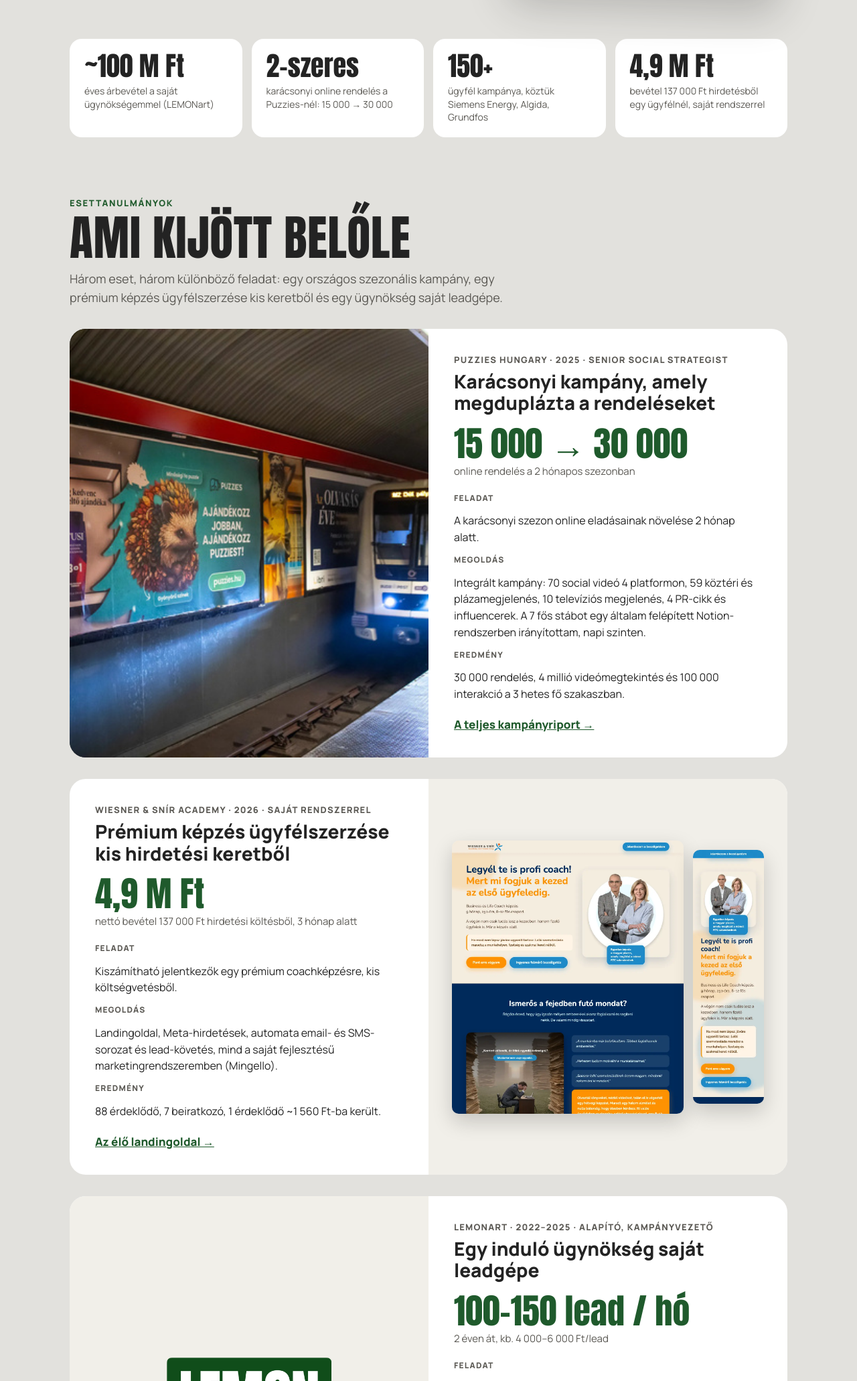
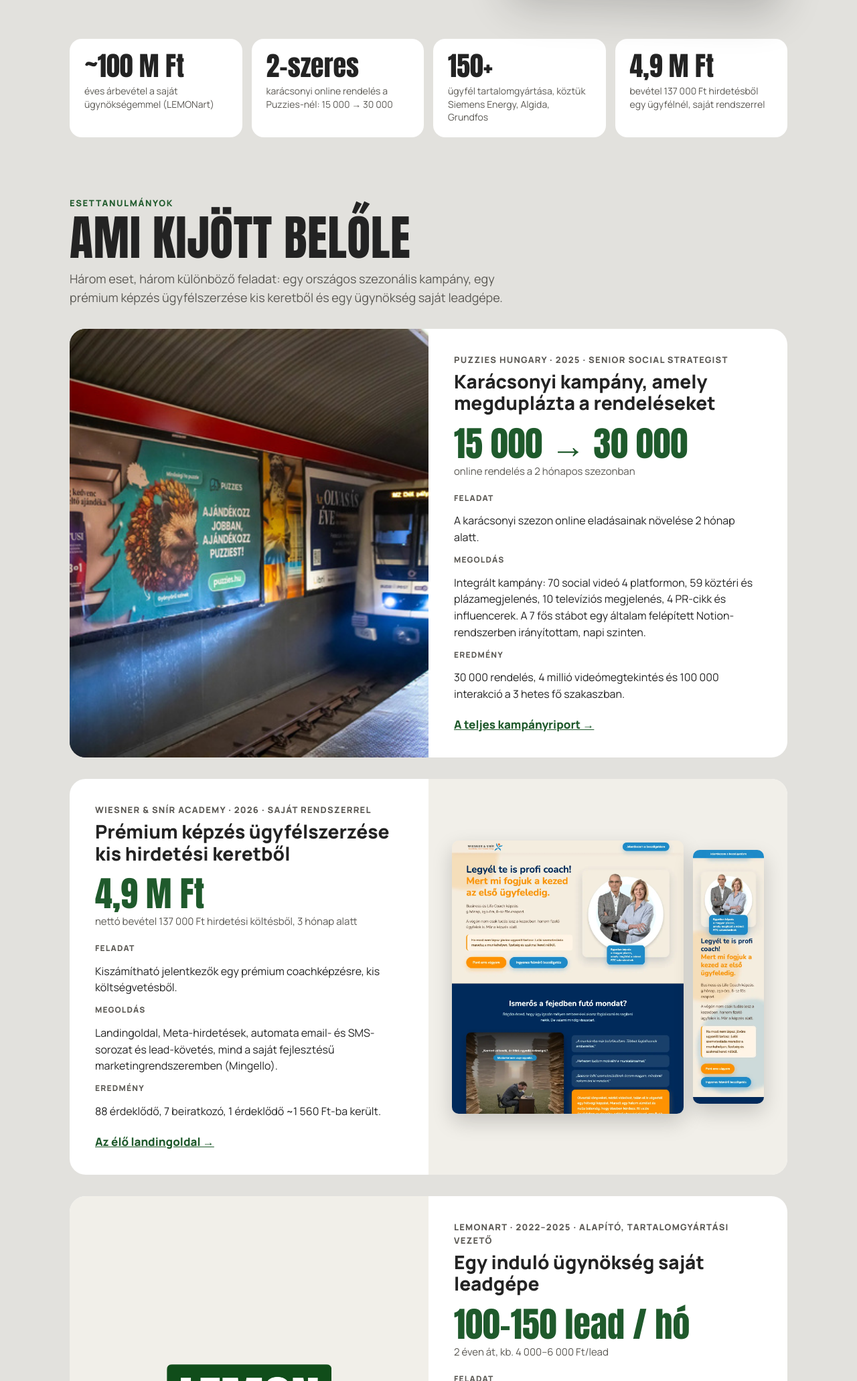
Before and after one commit to velkeiotto/ottovelkei-portfolio, a plain HTML site: page index.html in a window 1280 px wide. Shown: the part 669-2731 px from the top of the page at 67% size. Drawn offline with Linux system fonts and the light colour scheme.

Commit message:
LEMONart: tartalomgyártási szerep pontosítása
Co-Authored-By: Claude Opus 5.5 <noreply@anthropic.com>

```diff
--- a/index.html
+++ b/index.html
@@ -178,7 +178,7 @@
   <div class="nums">
     <div class="num"><b>~100 M Ft</b><span>éves árbevétel a saját ügynökségemmel (LEMONart)</span></div>
     <div class="num"><b>2-szeres</b><span>karácsonyi online rendelés a Puzzies-nél: 15&nbsp;000 → 30&nbsp;000</span></div>
-    <div class="num"><b>150+</b><span>ügyfél kampánya, köztük Siemens Energy, Algida, Grundfos</span></div>
+    <div class="num"><b>150+</b><span>ügyfél tartalomgyártása, köztük Siemens Energy, Algida, Grundfos</span></div>
     <div class="num"><b>4,9 M Ft</b><span>bevétel 137&nbsp;000&nbsp;Ft hirdetésből egy ügyfélnél, saját rendszerrel</span></div>
   </div>
 </div>
@@ -227,7 +227,7 @@
     <article class="case">
       <div class="media logo"><img src="img/lemonart.png" alt="LEMONart logó" loading="lazy"></div>
       <div class="body">
-        <div class="tag">LEMONart · 2022–2025 · alapító, kampányvezető</div>
+        <div class="tag">LEMONart · 2022–2025 · alapító, tartalomgyártási vezető</div>
         <h3>Egy induló ügynökség saját leadgépe</h3>
         <div class="big">100–150 lead / hó</div>
         <div class="bigl">2 éven át, kb. 4&nbsp;000–6&nbsp;000&nbsp;Ft/lead</div>
```
Also changed, not shown: 1 other file.
